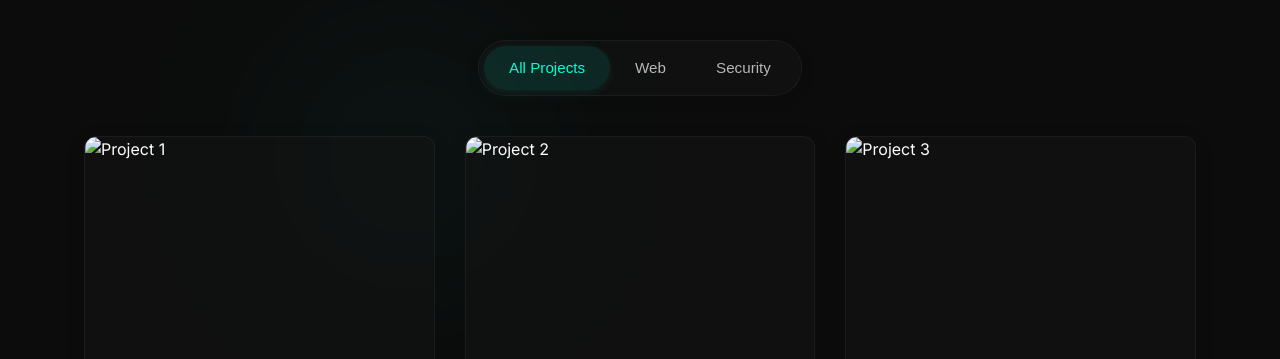
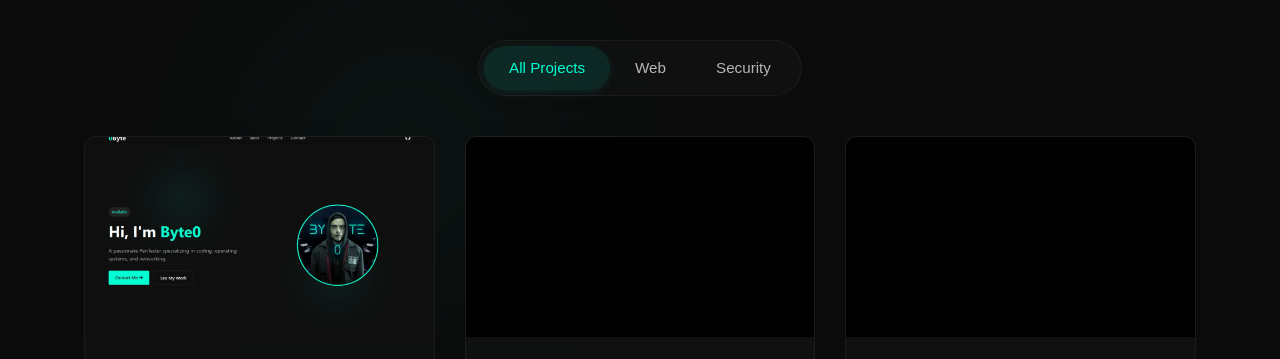
Before and after one commit to z0k41/website, a plain HTML site: page index.html in a window 1280 px wide. Shown: the part 3500-3859 px from the top of the page. Drawn offline with Linux system fonts and the light colour scheme.

Commit message:
Update index.html

```diff
--- a/index.html
+++ b/index.html
@@ -1516,7 +1516,7 @@
                     <!-- Project 1 -->
                     <div class="project-card">
                         <div class="project-img-container">
-                            <img src="images/Project1" alt="Project 1" class="project-img">
+                            <img src="images/Project1.png" alt="Project1" class="project-img">
                             <div class="project-overlay"></div>
                         </div>
                         <div class="project-content">
@@ -1536,7 +1536,7 @@
                     <!-- Project 2 -->
                     <div class="project-card">
                         <div class="project-img-container">
-                            <img src="images/Project2" alt="Project 2" class="project-img">
+                            <img src="images/Project2.png" alt="Project2" class="project-img">
                             <div class="project-overlay"></div>
                         </div>
                         <div class="project-content">
@@ -1557,7 +1557,7 @@
                     <!-- Project 3 -->
                     <div class="project-card">
                         <div class="project-img-container">
-                            <img src="images/Project3" alt="Project 3" class="project-img">
+                            <img src="images/Project3.png" alt="Project3" class="project-img">
                             <div class="project-overlay"></div>
                         </div>
                         <div class="project-content">
```
